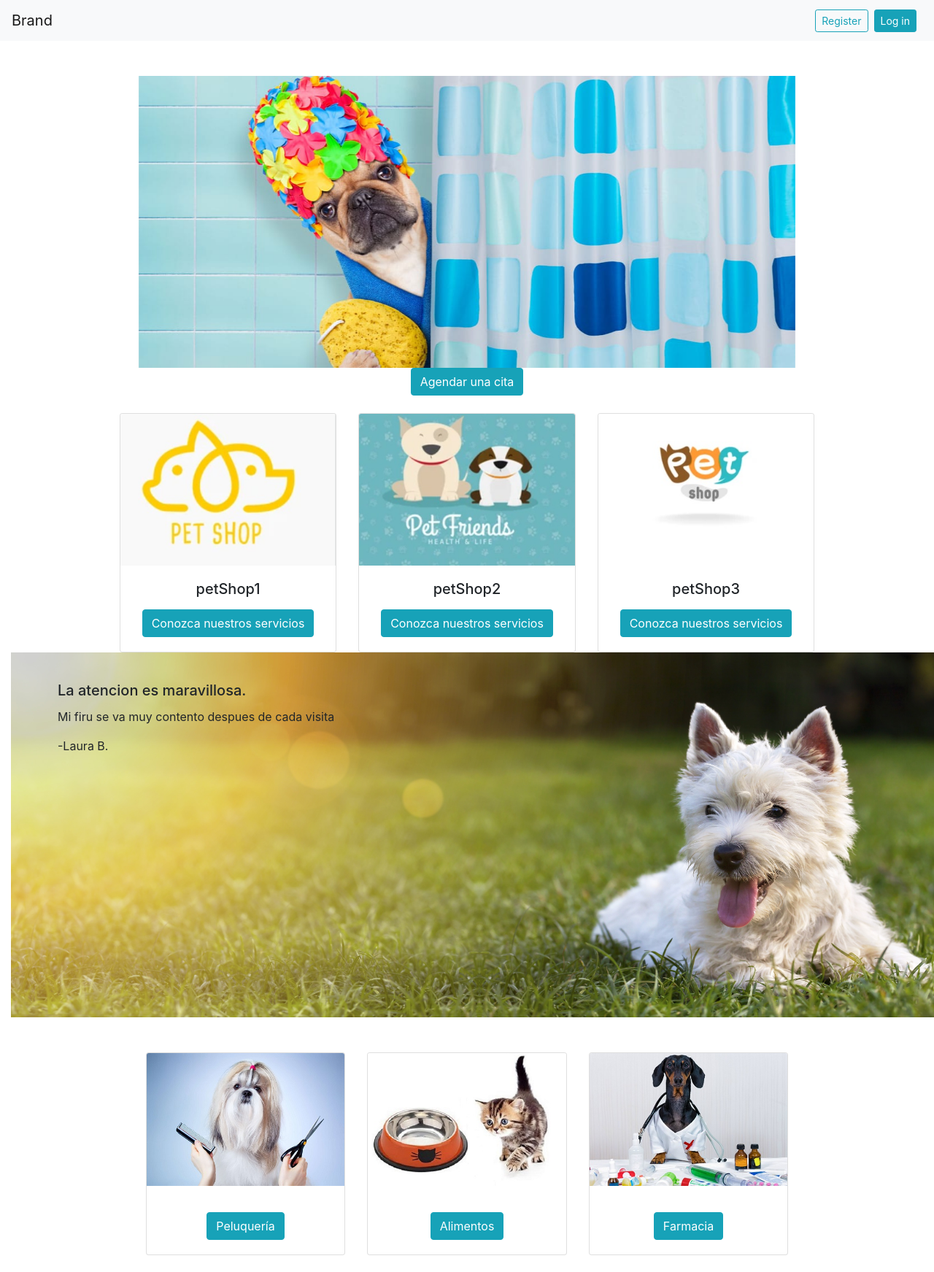
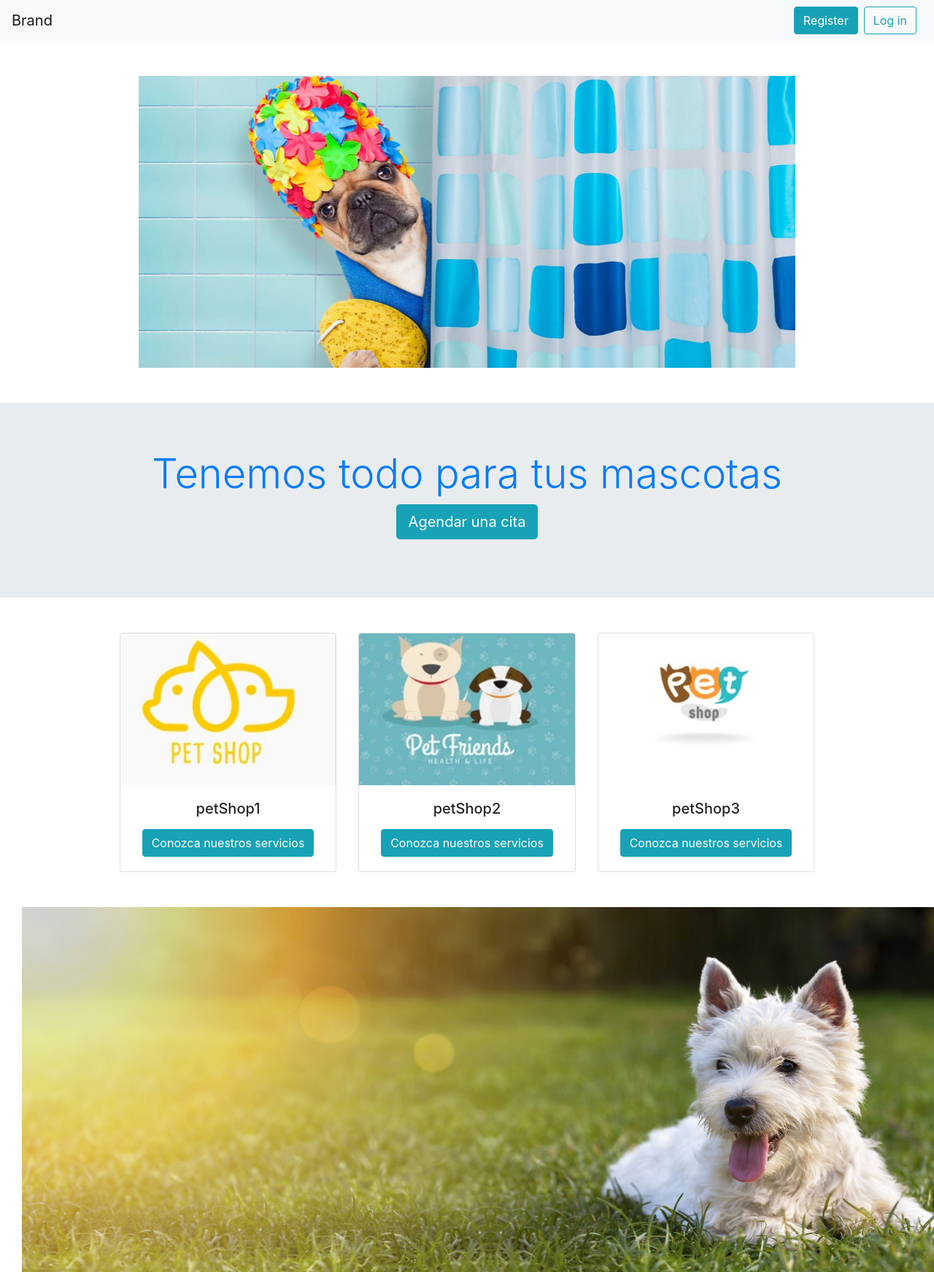
Before and after one commit to luisrcc/final-project, a React app: page / in a window 1280 px wide. Shown: the top 1743 px of the page at 73% size. Built offline with nearby package versions, Linux system fonts and the light colour scheme; no server answers.

Commit message:
crear jumbotron

```diff
--- /dev/null
+++ b/src/front/js/component/BookingJumbotron.js
@@ -0,0 +1,18 @@
+import React, { useState } from "react";
+
+const BookingJumbotron = () => {
+	return (
+		<div className="jumbotron jumbotron-fluid">
+			<div className="container">
+				<h1 className="display-4">Tenemos todo para tus mascotas</h1>
+				<p className="lead">
+					<button type="submit" className="btn btn-info btn-lg">
+						Agendar una cita
+					</button>
+				</p>
+			</div>
+		</div>
+	);
+};
+
+export default BookingJumbotron;
--- a/src/front/js/component/ButtonLogin.js
+++ b/src/front/js/component/ButtonLogin.js
@@ -3,7 +3,7 @@ import React from "react";
 export const ButtonLogin = () => {
 	return (
 		<div className="buttonLogin">
-			<button type="button" className="btn btn-info btn-sm mx-2">
+			<button type="button" className="btn btn-outline-info btn-md mx-2">
 				Log in
 			</button>
 		</div>
--- a/src/front/js/component/ButtonRegister.js
+++ b/src/front/js/component/ButtonRegister.js
@@ -2,7 +2,7 @@ import React from "react";
 
 export const ButtonRegister = () => {
 	return (
-		<button type="button" className="btn btn-outline-info btn-sm">
+		<button type="button" className="btn btn-info btn-md">
 			Register
 		</button>
 	);
--- a/src/front/js/component/Cards.js
+++ b/src/front/js/component/Cards.js
@@ -28,7 +28,7 @@ const Cards = ({ title, content, url, buttonName }) => {
 	]);
 
 	return (
-		<div className="row justify-content-center mt-4">
+		<div className="row justify-content-center my-4">
 			{cards.map((card, index) => (
 				<Card
 					key={index}
--- a/src/front/js/component/JoinUsBanner.js
+++ b/src/front/js/component/JoinUsBanner.js
@@ -1,5 +1,6 @@
 import React from "react";
 import catBanner from "../../img/cat-banner.jpg";
+import { ButtonRegister } from "./ButtonRegister";
 
 const JoinUsBanner = () => {
 	return (
@@ -12,6 +13,9 @@ const JoinUsBanner = () => {
 					<div className="card-img-overlay">
 						<div className="card-body text-left">
 							<h5 className="card-title pl-4">Nos encantaria conecerte a ti y a tu mascota</h5>
+							<h5 className="card-title pl-4">
+								<ButtonRegister />
+							</h5>
 						</div>
 					</div>
 				</div>
--- a/src/front/js/component/Reviews.js
+++ b/src/front/js/component/Reviews.js
@@ -3,16 +3,16 @@ import dogBanner from "../../img/dog-banner.jpg";
 
 const Reviews = () => {
 	return (
-		<div className="card mb-3 border-0 w-100">
-			<div className="">
+		<div className="card border-0">
+			<div className="container-fluid ">
 				<div className="">
 					<img width={1400} height={500} src={dogBanner} />
 				</div>
 				<div className="card-img-overlay">
 					<div className="card-body text-left ">
-						<h5 className="card-title pl-4 ">La atencion es maravillosa.</h5>
+						{/* <h5 className="card-title pl-4 ">La atencion es maravillosa.</h5>
 						<p className="card-text pl-4 ">Mi firu se va muy contento despues de cada visita</p>
-						<p className="card-text pl-4 "> -Laura B. </p>
+						<p className="card-text pl-4 "> -Laura B. </p> */}
 					</div>
 				</div>
 			</div>
--- a/src/front/js/component/footer.js
+++ b/src/front/js/component/footer.js
@@ -17,11 +17,6 @@ export const Footer = () => (
 			</a>
 		</div>
 		<div className="footerInfo" />
-		<div className="academyFooter">
-			<p>
-				Made with <i className="fa fa-heart text-danger" /> by{" "}
-				<a href="http://www.4geeksacademy.com">4Geeks Academy</a>
-			</p>
-		</div>
+		<div className="academyFooter" />
 	</footer>
 );
--- a/src/front/js/pages/Home.js
+++ b/src/front/js/pages/Home.js
@@ -8,25 +8,24 @@ import Cards from "../component/Cards";
 import Reviews from "../component/Reviews";
 import ProductCards from "../component/ProductCards";
 import JoinUsBanner from "../component/JoinUsBanner";
+import BookingJumbotron from "../component/BookingJumbotron";
 
 export const Home = () => {
 	const { store, actions } = useContext(Context);
 
 	return (
-		<div className="text-center mt-5">
+		<div className="text-center my-5">
 			<Carousel />
 
-			<div className="justify-content-center">
+			<div className="justify-content-center my-5">
 				<div className="ml-auto">
 					<Link to="/booking">
-						<button type="submit" className="btn btn-info">
-							Agendar una cita
-						</button>
+						<BookingJumbotron />
 					</Link>
 				</div>
 			</div>
 
-			<div className="">
+			<div className="my-5">
 				<Cards />
 			</div>
 
```
Also changed, not shown: src/front/styles/app.css (+4 -3 lines).
